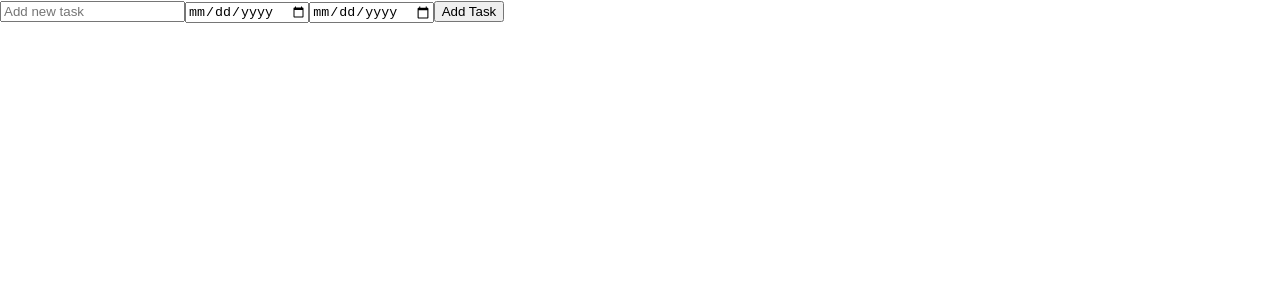
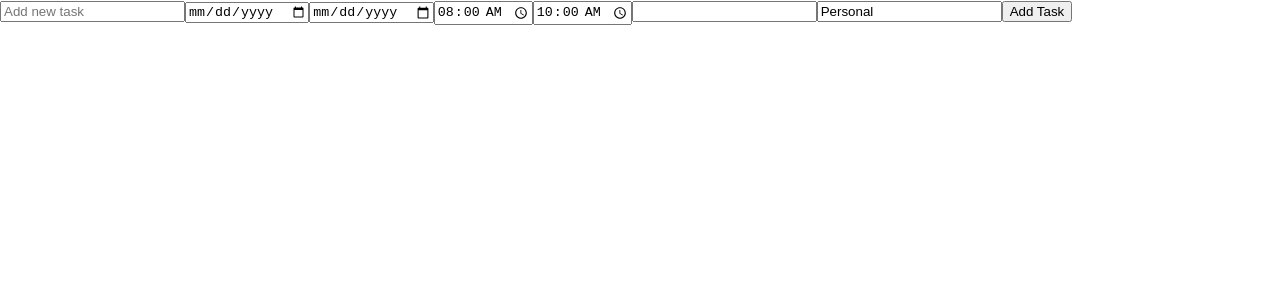
Before and after one commit to Kendi-prog/todo-habit-tracker, a React (Create React App) app: page / in a window 1280 px wide. Shown: the top 300 px of the page. Built offline with nearby package versions, Linux system fonts and the light colour scheme.

Commit message:
adding the time, notes and category

```diff
--- a/src/ToDo App/components/task-input/task-input.component.jsx
+++ b/src/ToDo App/components/task-input/task-input.component.jsx
@@ -4,6 +4,10 @@ const TaskInput = ({ addTask }) => {
     const [task, setTask] = useState('');
     const [startDate, setStartDate] = useState('');
     const [endDate, setEndDate] = useState('');
+    const [startTime, setStartTime] = useState('08:00');
+    const [endTime, setEndTime] = useState('10:00');
+    const [notes, setNotes] = useState('');
+    const [category, setCategory] = useState('Personal');
 
     const handleSubmit = (e) => {
         e.preventDefault();
@@ -15,10 +19,17 @@ const TaskInput = ({ addTask }) => {
             task,
             startDate,
             endDate,
+            startTime,
+            endTime,
+            notes,
         });
         setTask('');
         setStartDate('');
         setEndDate('');
+        setStartTime('08:00');
+        setEndTime('10:00');
+        setNotes('');
+        setCategory('Personal');
     };
 
     return(
@@ -43,6 +54,28 @@ const TaskInput = ({ addTask }) => {
                     onChange={(e) => setEndDate(e.target.value)}
                     required
                 />
+                 <input
+                    type="time"
+                    value={startTime}
+                    onChange={(e) => setStartTime(e.target.value)}
+                    required
+                />
+                 <input
+                    type="time"
+                    value={endTime}
+                    onChange={(e) => setEndTime(e.target.value)}
+                    required
+                />
+                <input
+                    type="textarea"
+                    value={notes}
+                    onChange={(e) => setNotes(e.target.value)}
+                />
+                <input
+                    type="dropdown"
+                    value={category}/>
+
+
                 <button type="submit">Add Task</button>
             </form>
 
```
